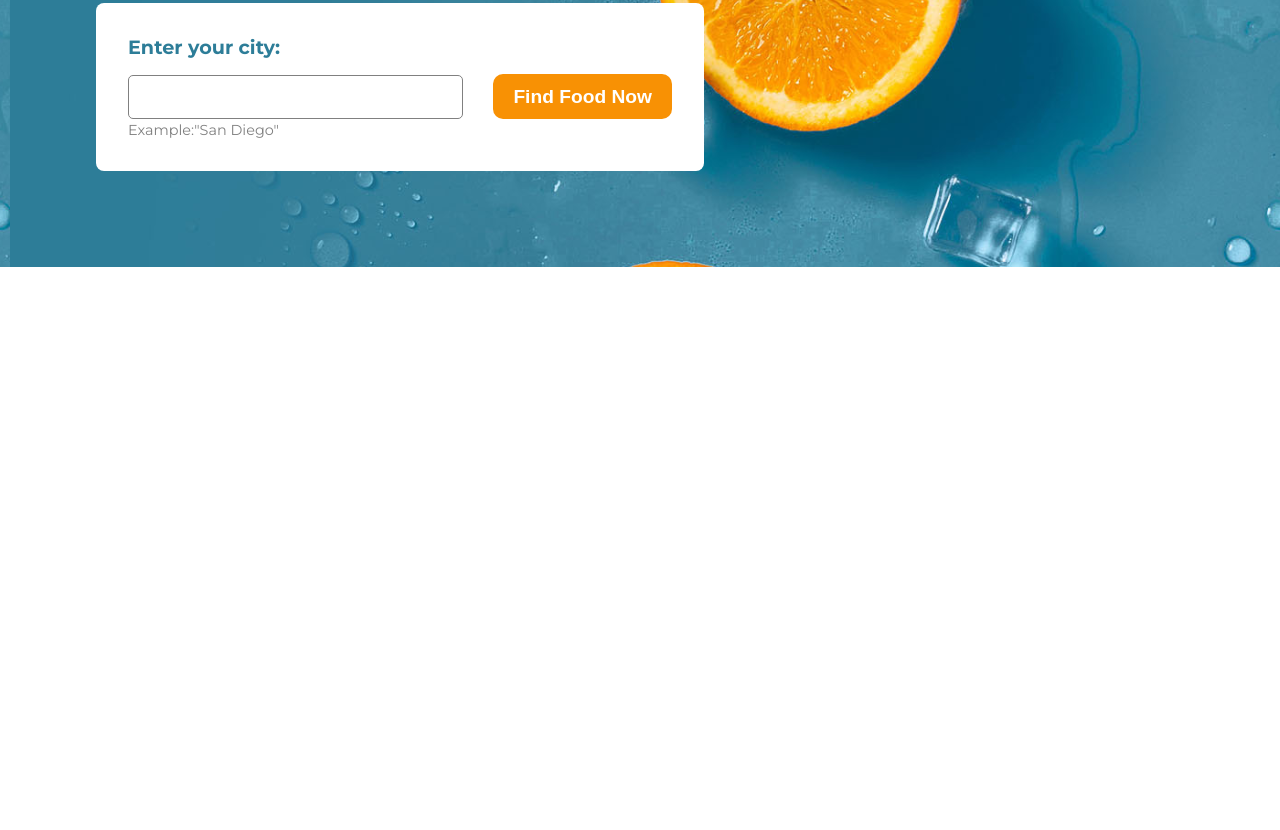
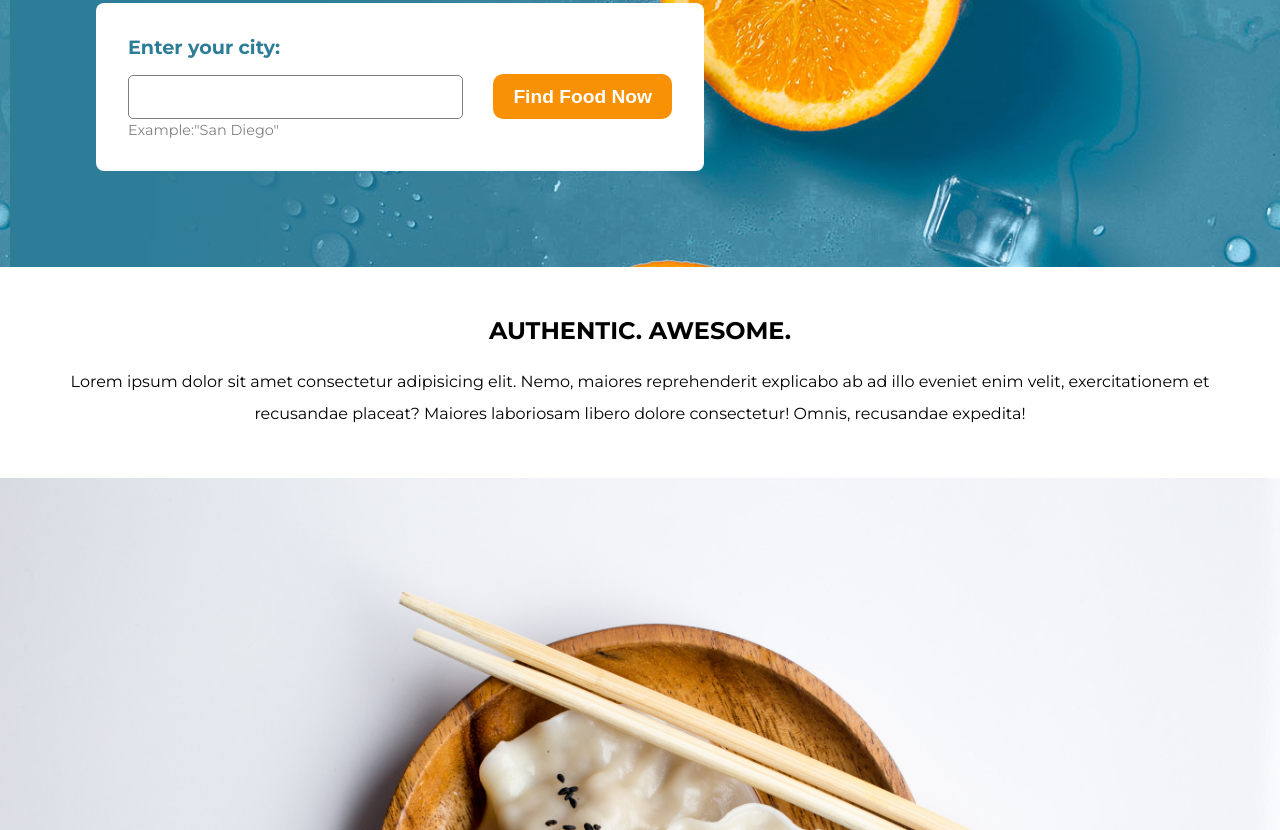
Before and after one commit to mohamadoudou/healthy-food, a plain HTML site: page index.html in a window 1280 px wide. Shown: the part 384-1214 px from the top of the page. Before the commit the page ends 800 px from the top, so only its background shows below. Drawn offline with Linux system fonts and the light colour scheme.

Commit message:
add section

```diff
--- a/css/main.css
+++ b/css/main.css
@@ -82,6 +82,22 @@ input[type="button"]{
     height: 4rem;
 }
 
+.section{
+    text-align: center;
+    margin-top: 3rem;
+
+}
+.section__text{
+    line-height: 2rem;
+    margin: 0 1.5rem;
+}
+.section__image{
+    background: url('/images/charles-deluvio-D-vDQMTfAAU-unsplash.jpg');
+    background-size: cover;
+    margin-top: 3rem;
+    width: 100%;
+    height: 22rem;
+}
 @media (min-width:730px){
     .hero{
         text-align: left;
--- a/index.html
+++ b/index.html
@@ -21,7 +21,13 @@
             <input type="button" value="Find Food Now"/>
         </form>
     </div>
-
+    <section class="section">
+        <div class="section__text">
+            <h2>AUTHENTIC. AWESOME.</h2>
+            <P>Lorem ipsum dolor sit amet consectetur adipisicing elit. Nemo, maiores reprehenderit explicabo ab ad illo eveniet enim velit, exercitationem et recusandae placeat? Maiores laboriosam libero dolore consectetur! Omnis, recusandae expedita!</P>
+        </div>
+        <div class="section__image"></div>
+    </section>
     <script></script>
 </body>
 </html>
```
